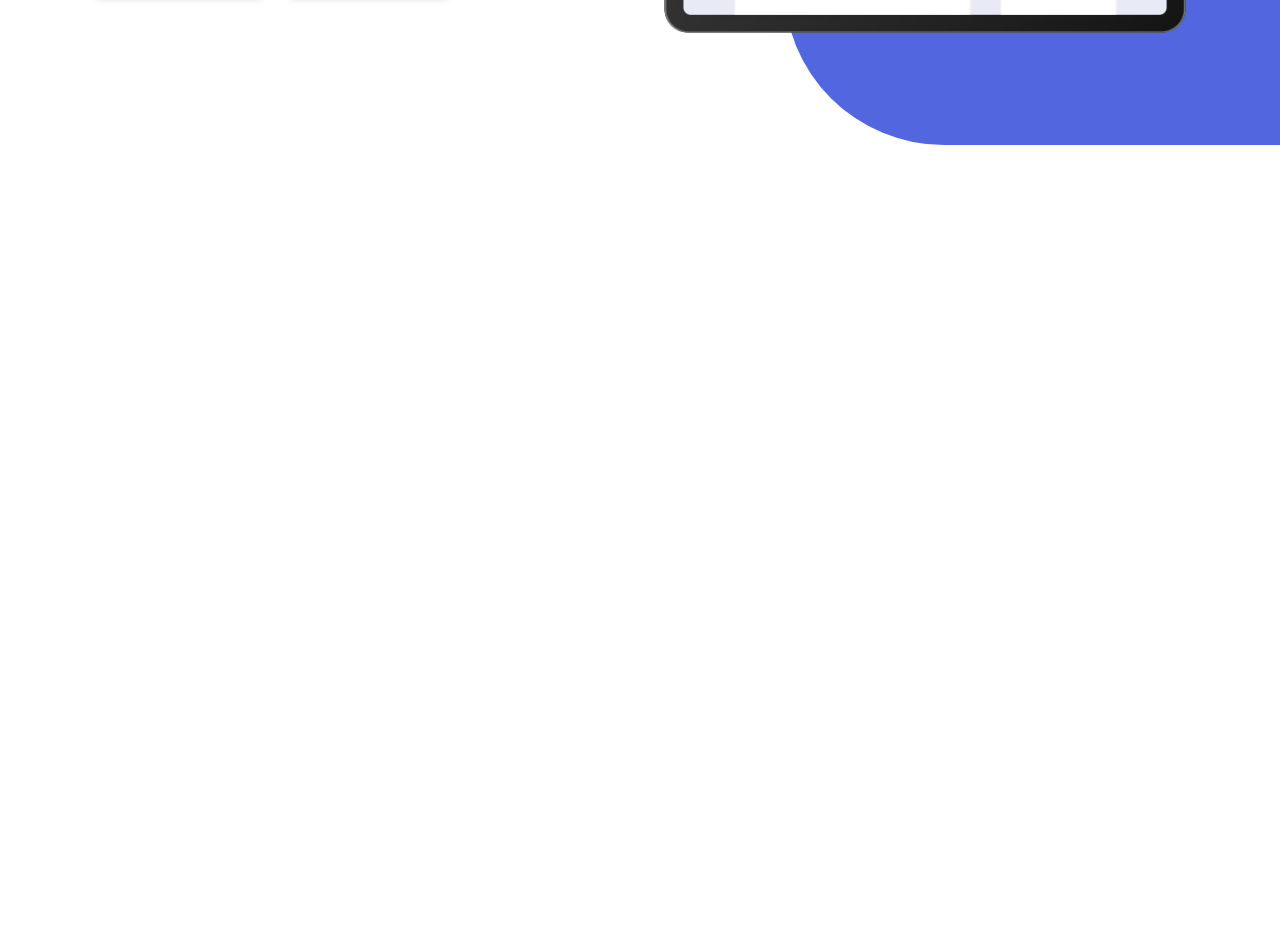
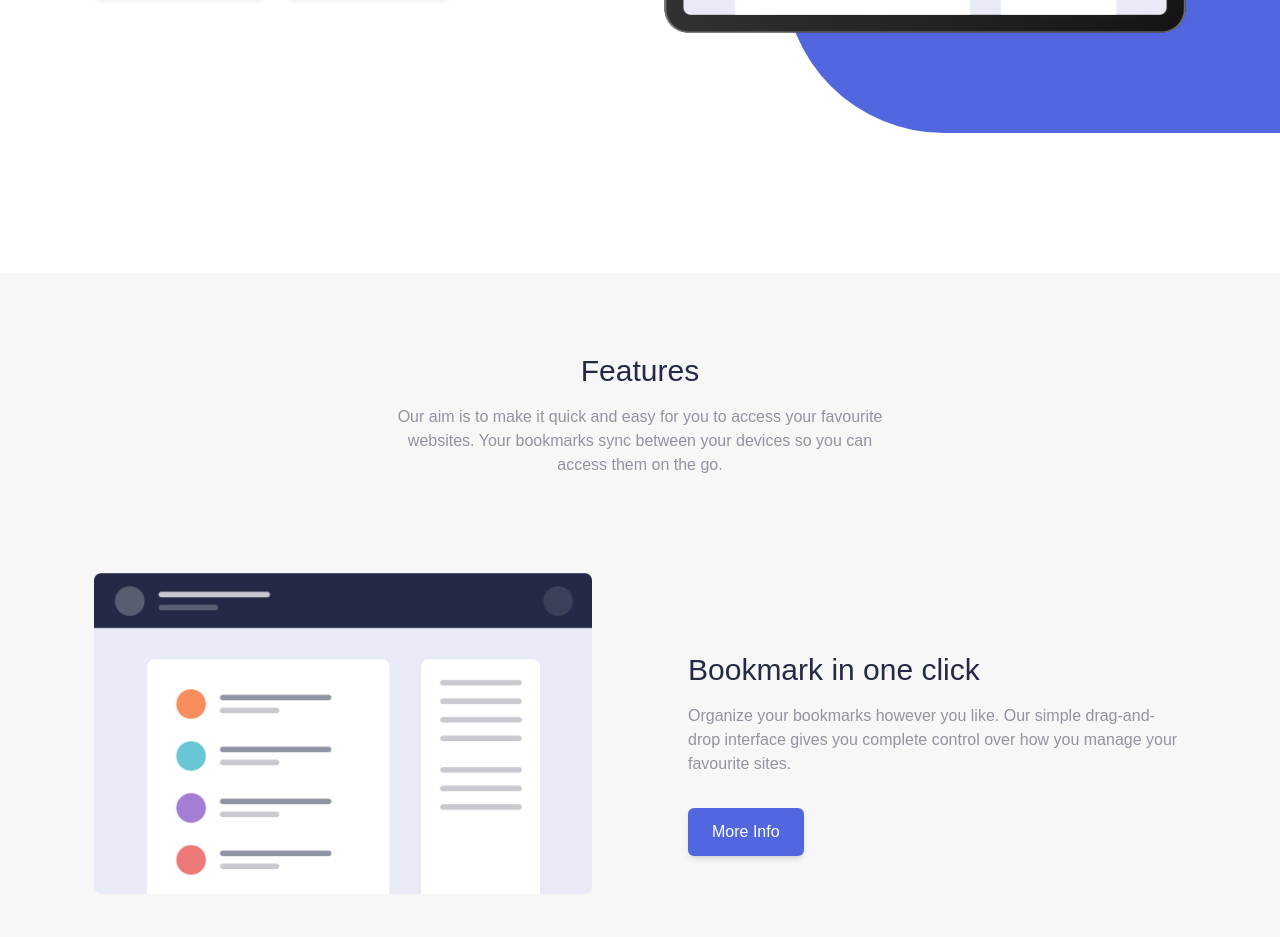
Before and after one commit to Pmahindra93/Tailwind-Project, a website: page public/index.html in a window 1280 px wide. Shown: the part 547-1484 px from the top of the page. Before the commit the page ends 800 px from the top, so only its background shows below. Drawn offline with Linux system fonts and the light colour scheme.

Commit message:
Added to the features section

```diff
--- a/public/index.html
+++ b/public/index.html
@@ -58,6 +58,35 @@
       <!-- Rounded Rectangle -->
       <div class="hidden md:block overflow-hidden bg-bookmark-purple rounded-l-full absolute h-80 w-2/4 top-32 right-0 lg:-bottom-28 lg:-right-36"></div>
     </section>
+
+    <!-- Features Section -->
+    <section class="bg-bookmark-white py-20 mt-20 lg:mt-60">
+      <!-- Heading -->
+      <div class="sm:w-3/4 lg:w-5/12 mx-auto px-2 ">
+        <h1 class="text-3xl text-center text-bookmark-blue">Features</h1>
+        <p class="text-center text-bookmark-grey mt-4">
+          Our aim is to make it quick and easy for you to access your favourite websites. Your bookmarks sync between your devices so you can access them on the go.
+        </p>
+      </div>
+
+    <!-- Feature #1  -->
+      <div class="relative mt-20 lg:mt-24">
+        <div class="container flex flex-col lg:flex-row items-center justify-center gap-x-24">
+          <!-- Image  -->
+          <div class="flex flex-1 justify-center z-10 mb-10 lg\:mb-0">
+            <img src="./imgs/illustration-features-tab-1.png" alt="features tab 1" class="w-5/6 h-5/6 sm:w-3/4 sm:h-3/4 md:w-full md:h-full">
+          </div>
+          <!-- Content -->
+          <div class="flex flex-1 flex-col items-center lg:items-start">
+            <h1 class="text-3xl text-bookmark-blue">Bookmark in one click</h1>
+            <p class="text-bookmark-grey my-4 text-center lg:text-left sm:w-3/4 lg:w-full">
+              Organize your bookmarks however you like. Our simple drag-and-drop interface gives you complete control over how you manage your favourite sites.
+            </p>
+            <button type="button" class="btn btn-purple hover:bg-bookmark-white hover:text-black mt-4">More Info</button>
+          </div>
+       </div>
+      </div>
+    </section>
 </body>
 
 </html>
```
Also changed, not shown: public/style.css.
